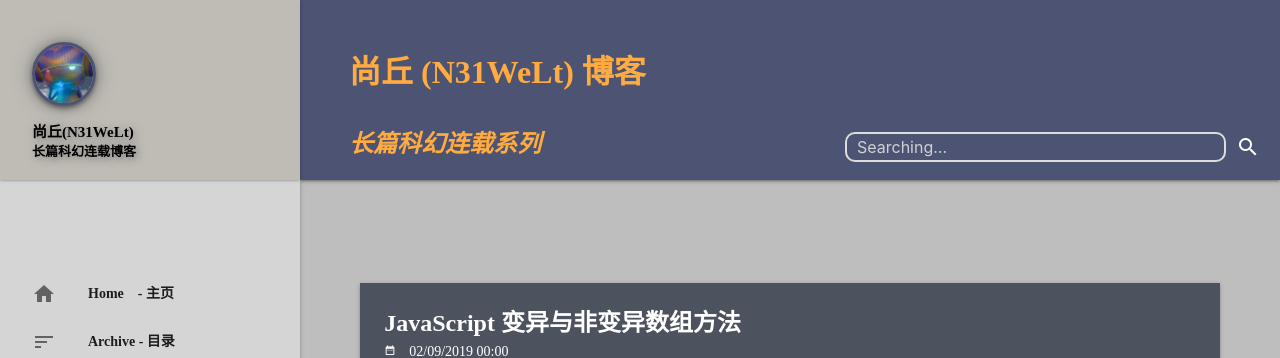
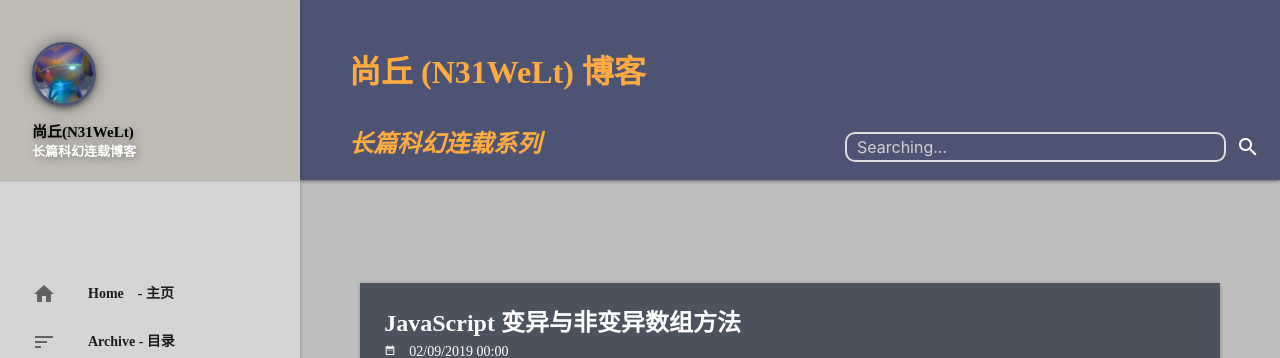
Before and after one commit to keepwalk/keepwalk.github.io, a Jekyll site: the page built from index.html, in a window 1280 px wide. Shown: the top 358 px of the page. Built offline with Jekyll 4.4.1, drawn with Linux system fonts in a browser that asks for light colours; the list of posts is cut into pages by our own code; comment, search, counter and statistics services are not loaded.

Commit message:
Update header.html

```diff
--- a/_includes/header.html
+++ b/_includes/header.html
@@ -108,7 +108,7 @@
                         <img class="circle z-depth-2" src="/assets/img/user.png" width="64" style="-webkit-filter: drop-shadow(0px 0px 9px #777); filter: drop-shadow(0px 0px 9px #777);" />
                     </a>
                     <div class="black-text user-info">
-                        <b> {{site.user}}(N31WeLt)</b><br><font size="2"><b>长篇科幻连载博客</b></font>
+                        <b> {{site.user}}(N31WeLt)</b><br><font size="2"><b><font color="#FFFFFF">长篇科幻连载博客</font></b></font>
 
                         <!-- {{site.user_email}} -->
                     </div>
```
